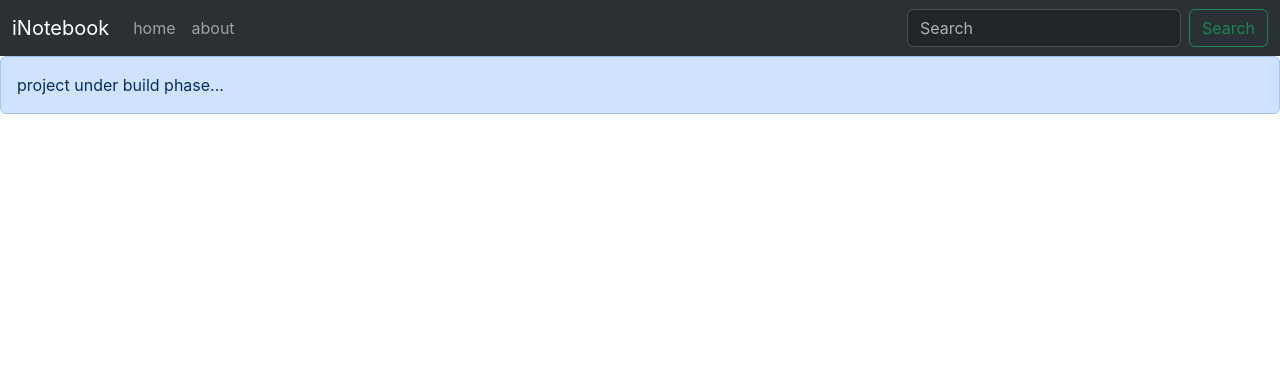
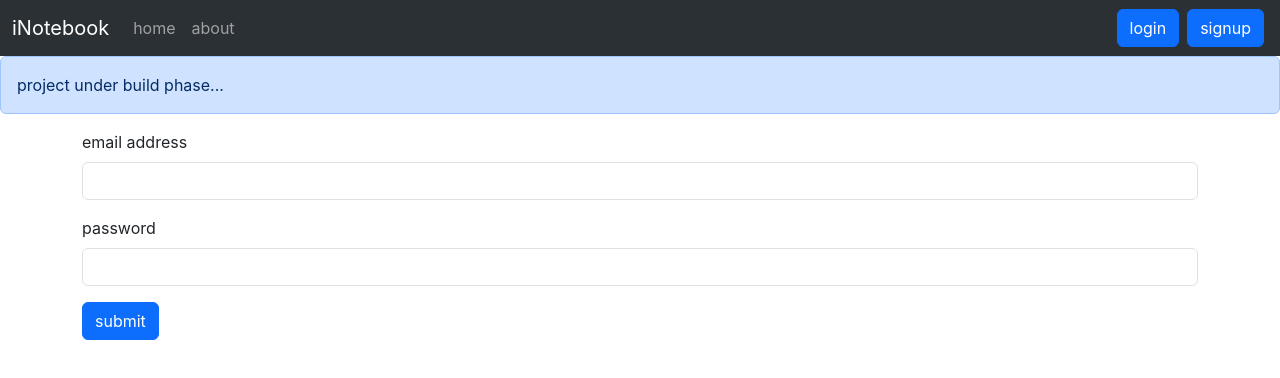
Before and after one commit to siddharth-ruria/inotebook---MERN.stack, a React (Create React App) app: page /login in a window 1280 px wide. Shown: the top 378 px of the page. Built offline with nearby package versions, Linux system fonts and the light colour scheme.

Commit message:
add login component and functionality

```diff
--- a/src/App.js
+++ b/src/App.js
@@ -5,6 +5,8 @@
 import { BrowserRouter as Router, Routes, Route } from "react-router-dom";
 import NoteState from "./context/notes/NoteState";
 import Alert from "./components/Alert";
+import Login from "./components/Login";
+import Signup from "./components/Signup";
 
 function App() {
   return (
@@ -12,11 +14,13 @@
       <NoteState>
         <Router>
           <Navbar />
-          <Alert message = "project under build phase..."/>
+          <Alert message="project under build phase..." />
           <div className="container">
             <Routes>
               <Route exact path="/" element={<Home />} />
               <Route exact path="/about" element={<About />} />
+              <Route exact path="/login" element={<Login />} />
+              <Route exact path="/signup" element={<Signup />} />
             </Routes>
           </div>
         </Router>
--- /dev/null
+++ b/src/components/Login.js
@@ -0,0 +1,78 @@
+import React, { useState } from "react";
+import { useNavigate } from "react-router-dom";
+
+const Login = (props) => {
+  const [credentials, setCredentials] = useState({ email: "", password: "" });
+  let navigate = useNavigate();
+
+  const submitFunc = async (e) => {
+    e.preventDefault();
+    // api call
+    const response = await fetch(
+      "http://localhost:5000/api/auth/authenticate",
+      {
+        method: "POST",
+        headers: {
+          "Content-Type": "application/json",
+        },
+        body: JSON.stringify({
+          email: credentials.email,
+          password: credentials.password,
+        }),
+      }
+    );
+    const json = await response.json();
+    console.log(json);
+    if (json.success) {
+      // save the auth-token and redirect
+      localStorage.setItem("token", json.authtoken);
+      navigate("/");
+    } else {
+      // alert pop up
+      alert("invalid credentials");
+    }
+  };
+
+  const onChange = (e) => {
+    setCredentials({ ...credentials, [e.target.id]: e.target.value });
+  };
+
+  return (
+    <div>
+      <form onSubmit={submitFunc}>
+        <div className="mb-3">
+          <label htmlFor="email" className="form-label">
+            email address
+          </label>
+          <input
+            type="email"
+            className="form-control"
+            id="email"
+            name="email"
+            aria-describedby="emailHelp"
+            value={credentials.email}
+            onChange={onChange}
+          />
+        </div>
+        <div className="mb-3">
+          <label htmlFor="password" className="form-label">
+            password
+          </label>
+          <input
+            type="password"
+            className="form-control"
+            id="password"
+            name="password"
+            value={credentials.password}
+            onChange={onChange}
+          />
+        </div>
+        <button type="submit" className="btn btn-primary">
+          submit
+        </button>
+      </form>
+    </div>
+  );
+};
+
+export default Login;
--- a/src/components/Navbar.js
+++ b/src/components/Navbar.js
@@ -49,17 +49,13 @@
               </Link>
             </li>
           </ul>
-          <form className="d-flex" role="search">
-            <input
-              className="form-control me-2"
-              type="search"
-              placeholder="Search"
-              aria-label="Search"
-            />
-            <button className="btn btn-outline-success" type="submit">
-              Search
-            </button>
-          </form>
+
+          <Link to="/login" className="btn btn-primary mx-1" role="button">
+            login
+          </Link>
+          <Link to="/signup" className="btn btn-primary mx-1" role="button">
+            signup
+          </Link>
         </div>
       </div>
     </nav>
--- /dev/null
+++ b/src/components/Signup.js
@@ -0,0 +1,9 @@
+import React from 'react'
+
+const Signup = () => {
+  return (
+    <div>signup page</div>
+  )
+}
+
+export default Signup
```
Also changed, not shown: 1 other file (tests, documents, lock files or other folders).
